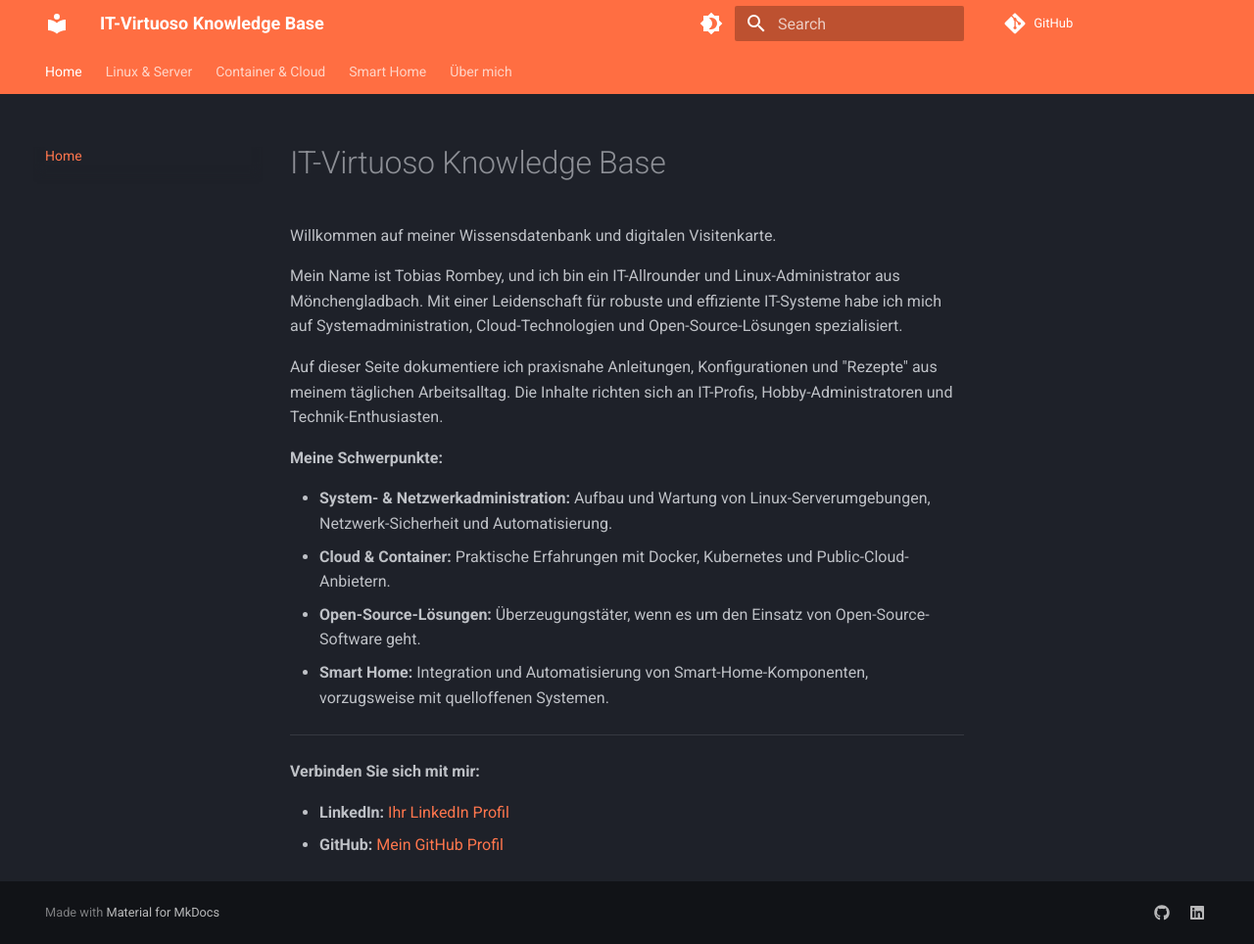
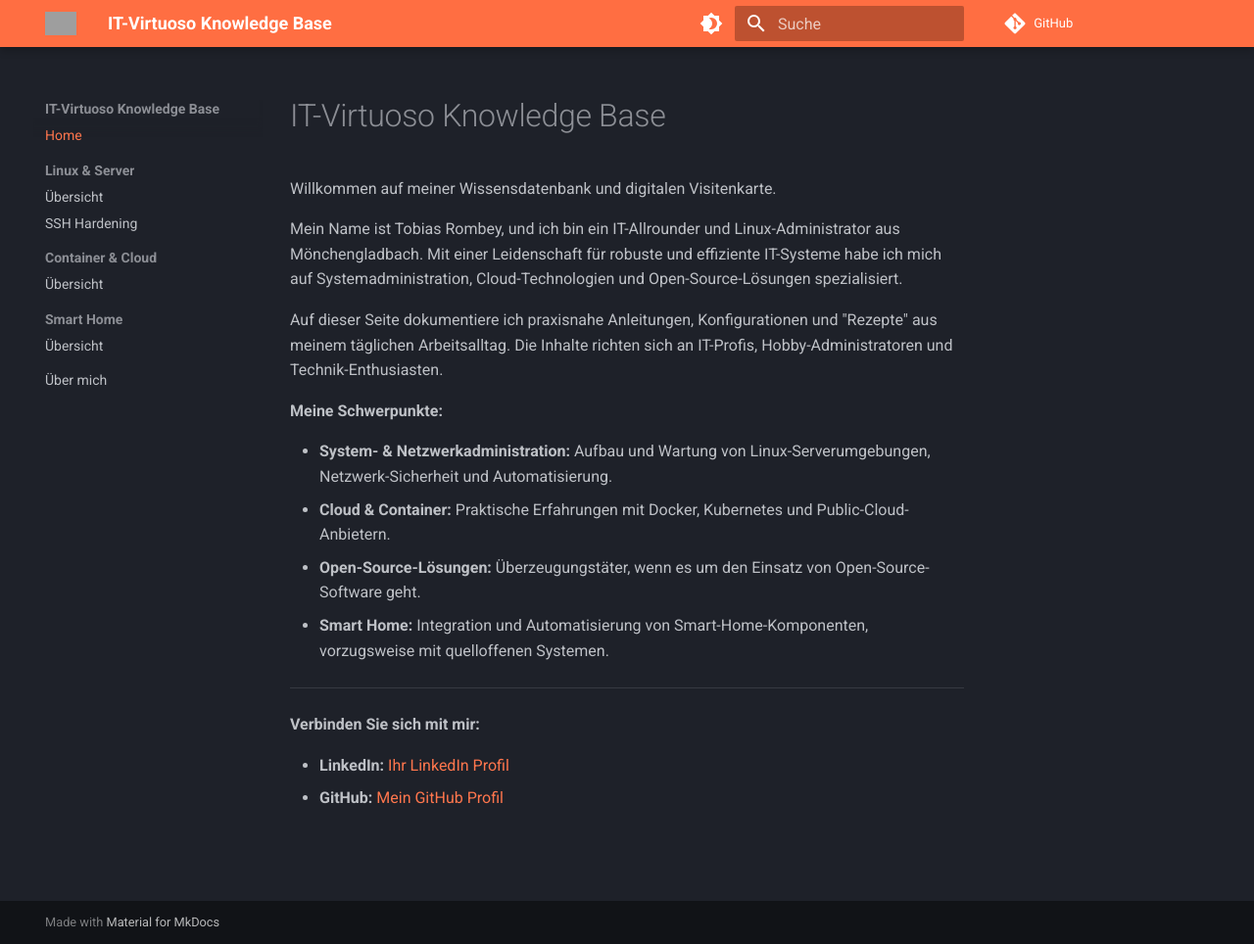
Before and after one commit to rombey86/mkdocs, an MkDocs documentation site: the page built from docs/index.md, in a window 1280 px wide and 964 px high. Shown: the whole window at 98% size. Built offline with MkDocs 1.6.1 and Material for MkDocs 9.7.7, drawn with Linux system fonts in a browser that asks for light colours; comment, search, counter and statistics services are not loaded; grey boxes are pictures that could not be loaded.

Commit message:
Update mkdocs.yml

```diff
--- a/mkdocs.yml
+++ b/mkdocs.yml
@@ -1,19 +1,20 @@
 site_name: IT-Virtuoso Knowledge Base
 site_url: https://it-virtuoso.de
-repo_url: https://github.com/rombey86/  # Repository-Link vervollständigt
+repo_url: https://github.com/rombey86/mkdocs
+edit_uri: edit/main/docs/
 
 theme:
   name: material
+  language: de
+  logo: material/console
   palette:
-    # Dieser Block erzwingt Slate (Dunkel) als Standard
+    # Slate (Dunkel) an erster Stelle erzwingt Darkmode beim Laden
     - scheme: slate
       primary: deep orange
       accent: deep orange
       toggle:
         icon: material/brightness-4
         name: Zum hellen Modus wechseln
-
-    # Dieser Block ist nur verfügbar, wenn man manuell umschaltet
     - scheme: default
       primary: indigo
       accent: indigo
@@ -22,36 +23,29 @@ theme:
         name: Zum dunklen Modus wechseln
 
   features:
-    - navigation.instant
-    - navigation.tracking      # URL passt sich beim Scrollen an
-    - navigation.tabs          # Top-Level Menü oben (sieht moderner aus)
+    - navigation.tracking
     - navigation.expand
-    - navigation.sections      # Gruppierung in der Sidebar
-    - navigation.top           # "Back to top" Button erscheint beim Scrollen
+    - navigation.sections
+    - navigation.top
     - search.suggest
-    - search.highlight         # Gefundene Wörter werden markiert
-    - search.share             # Suchanfragen können geteilt werden
+    - search.highlight
     - content.code.copy
-    - content.code.annotate    # Erklärende Tooltips direkt im Code!
-    - content.tabs.link        # Tabs (z.B. für Linux/Windows Befehle) werden synchronisiert
+    # navigation.instant bleibt aus, um JS-Konflikte zu vermeiden
 
 markdown_extensions:
   - admonition
-  - pymdownx.details           # Ausklappbare Info-Boxen (HTML <details>)
+  - pymdownx.details
   - pymdownx.highlight:
       anchor_linenums: true
       line_spans: __span
-      pygments_lang_class: true
   - pymdownx.superfences:
-  - pymdownx.inlinehilite       # Code-Highlighting mitten im Satz
-  - pymdownx.snippets           # Code aus externen Dateien einbetten
-  - pymdownx.tabbed:            # Tabs in Dokumenten (sehr cool für verschiedene Distributionen)
-      alternate_style: true
+      custom_fences:
+        - name: mermaid
+          class: mermaid
+          format: !!python/name:pymdownx.superfences.fence_code_format
   - toc:
       permalink: true
-      toc_depth: 3
 
-# Navigation: Hier habe ich die Struktur verfeinert
 nav:
   - Home: index.md
   - Linux & Server:
@@ -63,11 +57,6 @@ nav:
       - Übersicht: smarthome/index.md
   - Über mich: about.md
 
-extra:
-  social:
-    - icon: fontawesome/brands/github
-      link: https://github.com/rombey86
-    - icon: fontawesome/brands/linkedin
-      link: https://www.linkedin.com/in/tobias-rombey-76848048/
+# Stabiler Import für Mermaid
 extra_javascript:
-  - https://unpkg.com/mermaid/dist/mermaid.min.js
+  - https://unpkg.com/mermaid@10/dist/mermaid.min.js
```
